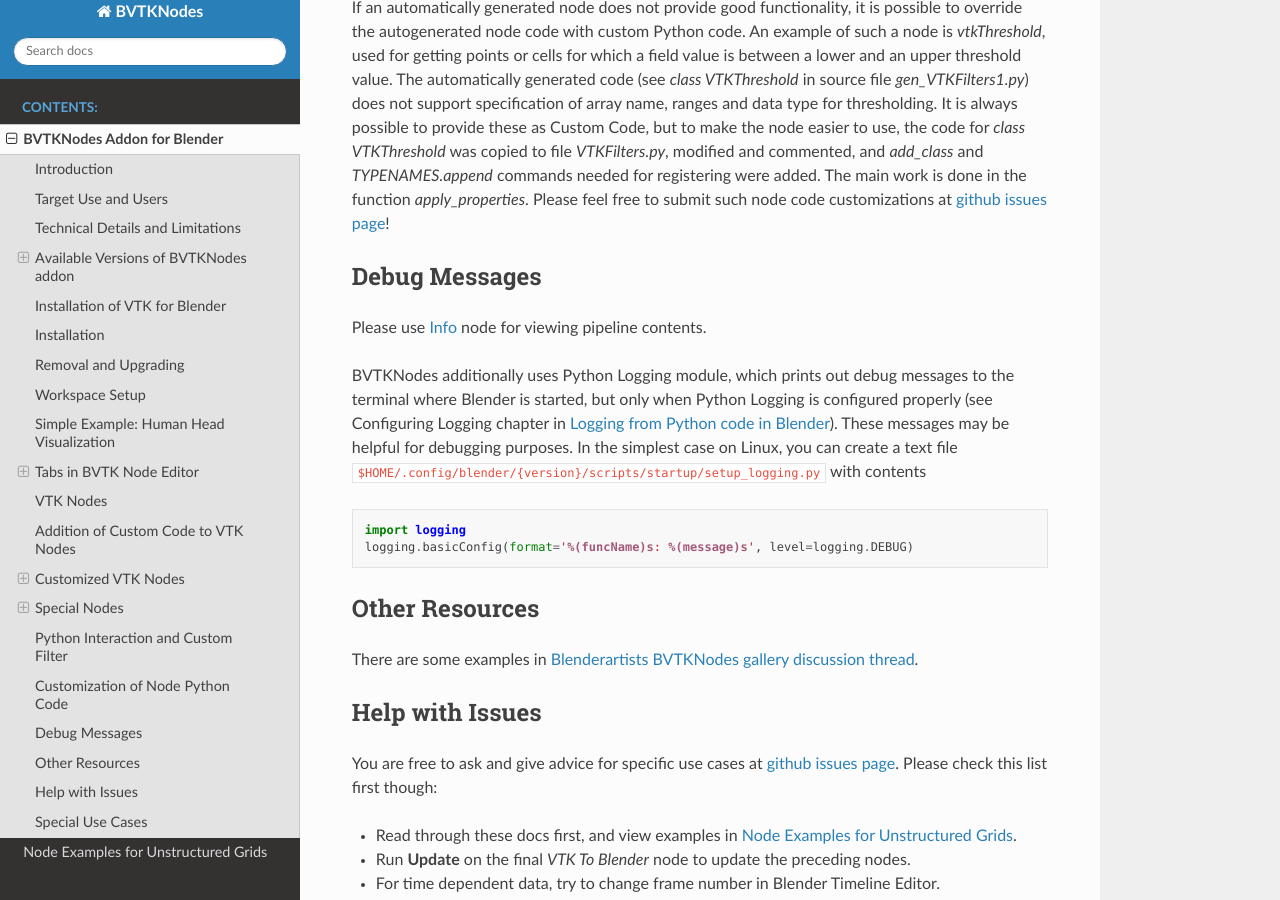
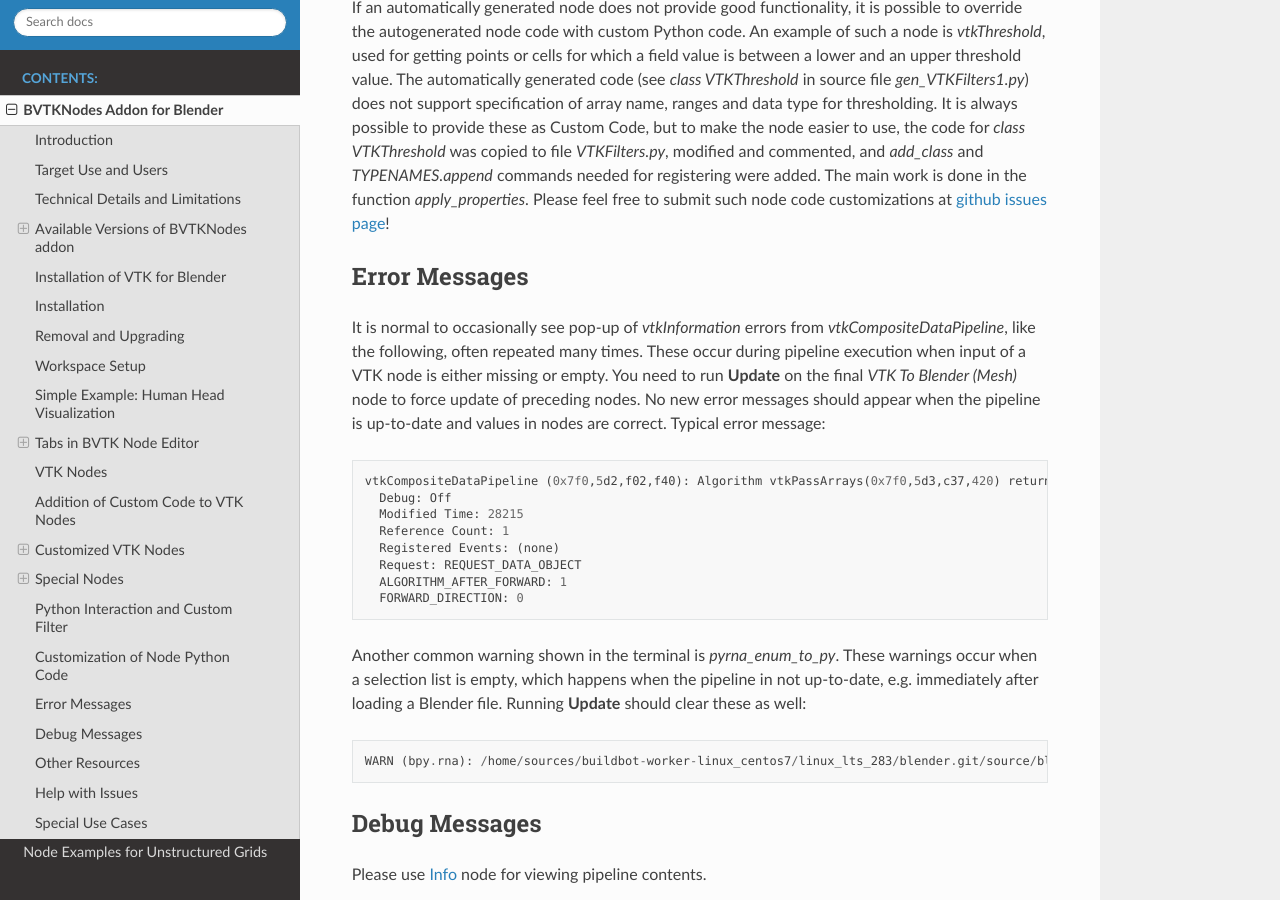
Before and after one commit to simboden/BVtkNodes, a Sphinx documentation site: the page built from docs/BVTKNodes.rst, in a window 1280 px wide and 900 px high, scrolled down 14197 px. Built offline with Sphinx 7.4.7 and the Read the Docs theme 2.0.0, drawn with Linux system fonts in a browser that asks for light colours.

Commit message:
Add common Error Messages section to docs

```diff
--- a/docs/BVTKNodes.rst
+++ b/docs/BVTKNodes.rst
@@ -707,6 +707,35 @@
 to submit such node code customizations at `github issues page`_!
 
 
+Error Messages
+--------------
+
+It is normal to occasionally see pop-up of *vtkInformation* errors
+from *vtkCompositeDataPipeline*, like the following, often repeated
+many times. These occur during pipeline execution when input of a VTK
+node is either missing or empty. You need to run **Update** on the
+final *VTK To Blender (Mesh)* node to force update of preceding
+nodes. No new error messages should appear when the pipeline is
+up-to-date and values in nodes are correct. Typical error message::
+
+  vtkCompositeDataPipeline (0x7f0,5d2,f02,f40): Algorithm vtkPassArrays(0x7f0,5d3,c37,420) returned failure for request: vtkInformation (0x7f0,5d3,58d,980)
+    Debug: Off
+    Modified Time: 28215
+    Reference Count: 1
+    Registered Events: (none)
+    Request: REQUEST_DATA_OBJECT
+    ALGORITHM_AFTER_FORWARD: 1
+    FORWARD_DIRECTION: 0
+
+Another common warning shown in the terminal is
+*pyrna_enum_to_py*. These warnings occur when a selection list is
+empty, which happens when the pipeline in not up-to-date,
+e.g. immediately after loading a Blender file. Running **Update**
+should clear these as well::
+
+  WARN (bpy.rna): /home/sources/buildbot-worker-linux_centos7/linux_lts_283/blender.git/source/blender/python/intern/bpy_rna.c:1479 pyrna_enum_to_py: current value '4' matches no enum in 'BVTK_Node_ColorMapperType', 'Color Mapper', 'color_by'
+
+
 Debug Messages
 --------------
 
```
